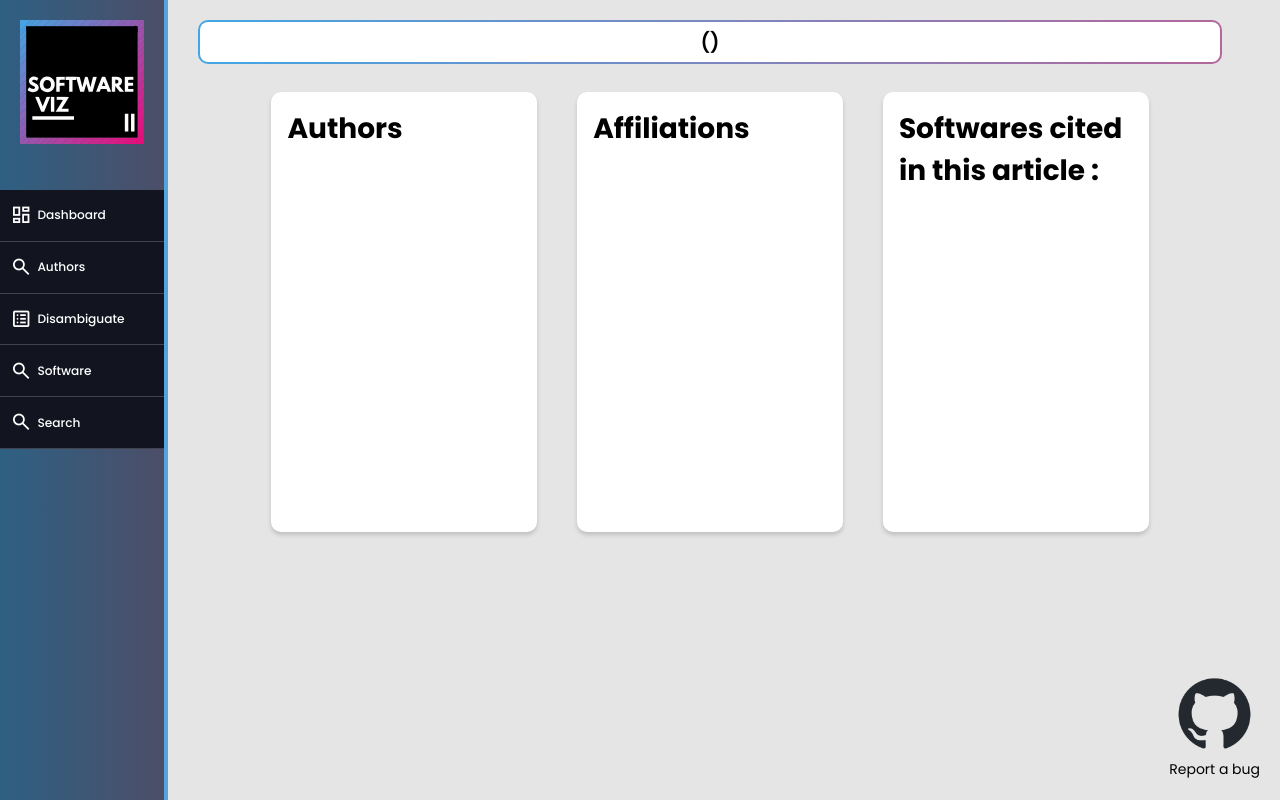
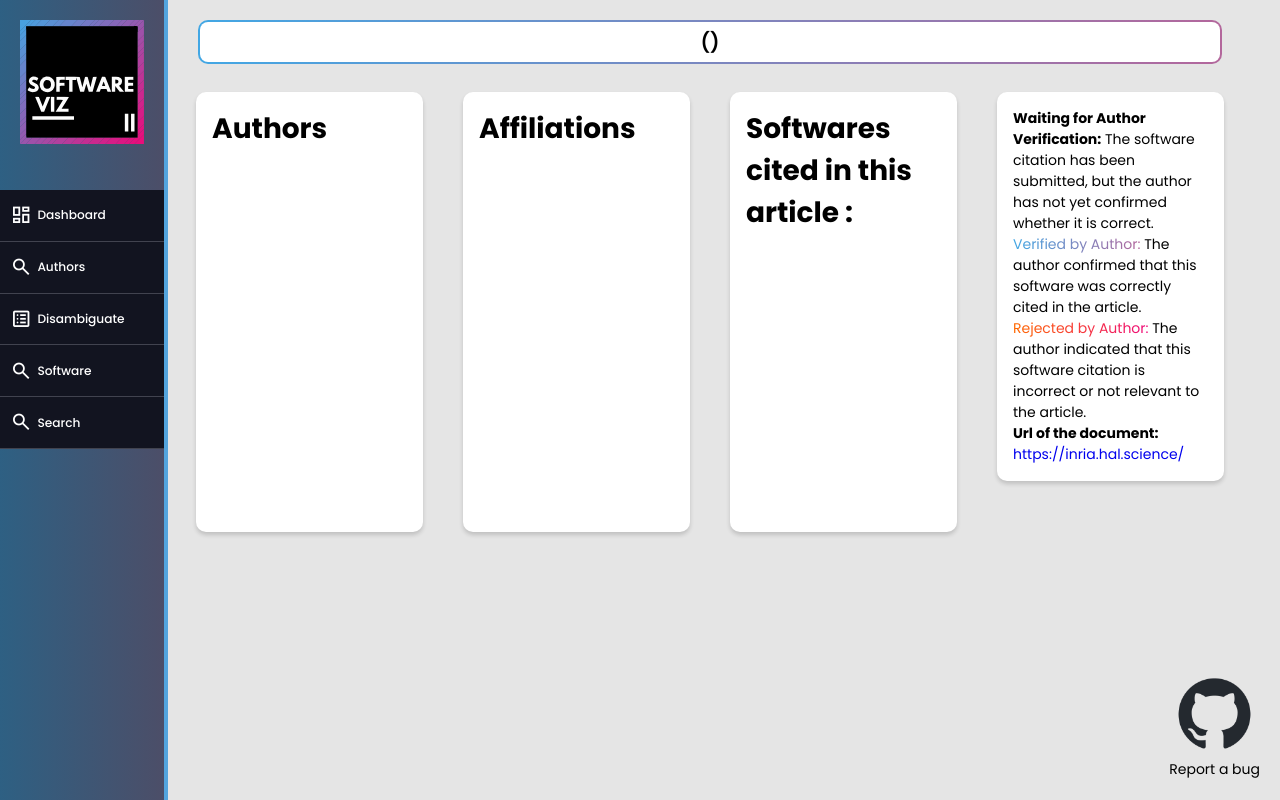
Before and after one commit to Samuel-Scalbert/COAR-Viz, a Flask app: template app/templates/pages/doc_wsoftware.html in a window 1280 px wide. Run offline with Flask 3, Linux system fonts and the light colour scheme; the template is opened without the code that fills it, so the values that code supplies are empty.

Commit message:
Remove duplicate title block and add author verification legend to doc_wsoftware template

```diff
--- a/app/templates/pages/doc.html
+++ b/app/templates/pages/doc.html
@@ -1,7 +1,6 @@
 {% extends "partials/conteneur.html" %}
 {% block body %}
 <div>
-    <div class="titre-block"><h2 style="padding: 5px">{{ data[4] }}</h2></div>
     <div class="titre-block"><h2 style="padding: 5px">{{ data[4] }}</h2></div>
    <div class="flex-container">
        <div class="info_doc">
@@ -52,8 +51,7 @@
              </ul>
           </div>
            <div class="contexts">
-               <h4>Legend</h4>
-                    <p><span id="waiting_for_the_answer">Waiting for Author Verification:</span> The software citation has been submitted, but the author has not yet confirmed whether it is correct.</p>
+                    <p><span id="waiting_for_the_answer"><strong>Waiting for Author Verification:</strong></span> The software citation has been submitted, but the author has not yet confirmed whether it is correct.</p>
                     <p><span id="accepted_by_the_author">Verified by Author:</span> The author confirmed that this software was correctly cited in the article.</p>
                     <p><span id="rejected_by_the_author">Rejected by Author:</span> The author indicated that this software citation is incorrect or not relevant to the article.</p>
                <h4> Url of the document:</h4>
--- a/app/templates/pages/doc_wsoftware.html
+++ b/app/templates/pages/doc_wsoftware.html
@@ -50,6 +50,13 @@
                 {% endfor %}
              </ul>
           </div>
+          <div class="contexts">
+                    <p><span id="waiting_for_the_answer"><strong>Waiting for Author Verification:</strong></span> The software citation has been submitted, but the author has not yet confirmed whether it is correct.</p>
+                    <p><span id="accepted_by_the_author">Verified by Author:</span> The author confirmed that this software was correctly cited in the article.</p>
+                    <p><span id="rejected_by_the_author">Rejected by Author:</span> The author indicated that this software citation is incorrect or not relevant to the article.</p>
+               <h4> Url of the document:</h4>
+               <a href="https://inria.hal.science/{{ data[5] }}">https://inria.hal.science/{{ data[5] }}</a>
+           </div>
 
        </div>
       {% for attrib,lists_context in data[0].items() %}
```
